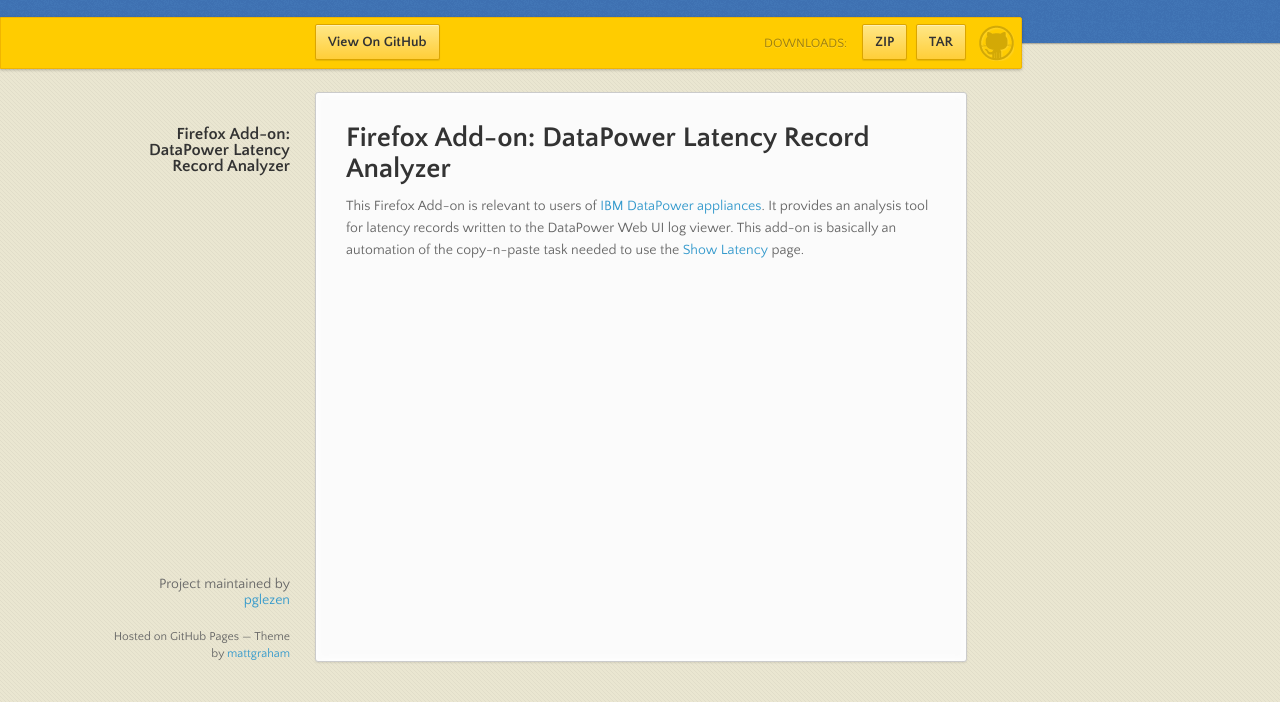
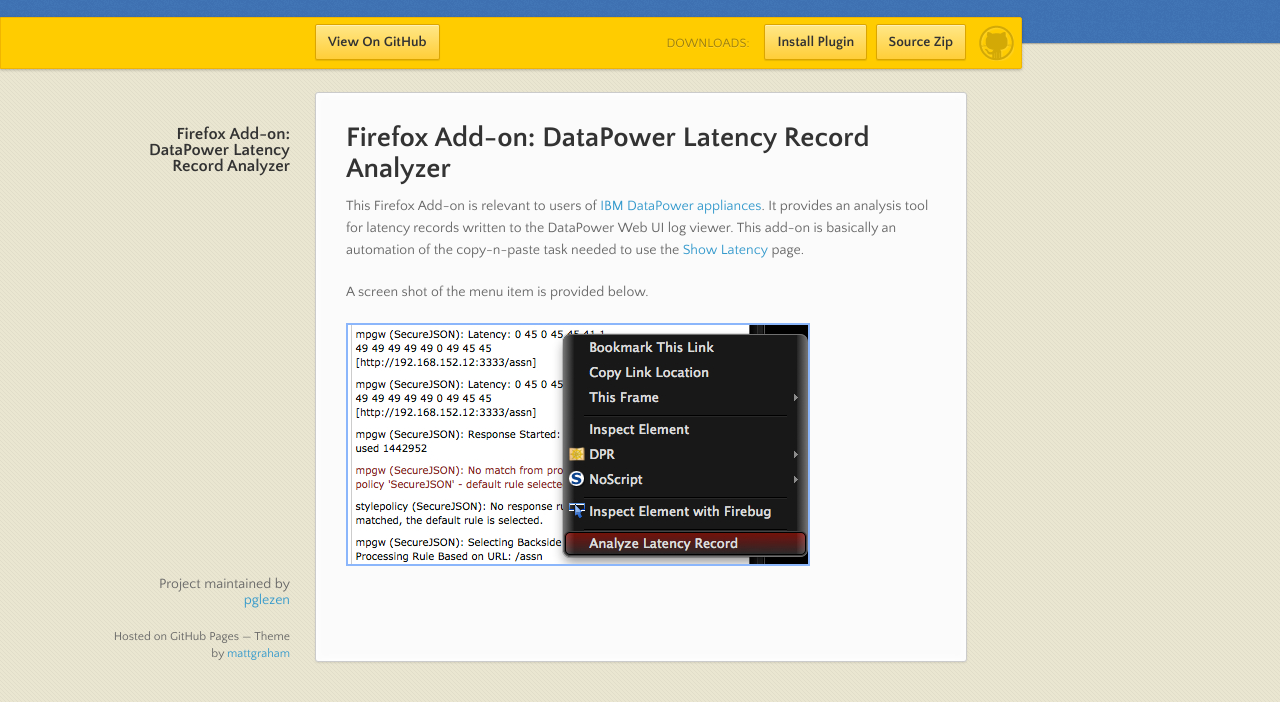
Before and after one commit to pglezen/dpShowLatency, a plain HTML site: page index.html in a window 1280 px wide. Shown: the part 98-800 px from the top of the page. Drawn offline with nearby package versions, Linux system fonts and the light colour scheme.

Commit message:
Added XPI file to download list.
I also added a screenshot of the menu item to the description.

```diff
--- a/index.html
+++ b/index.html
@@ -28,8 +28,8 @@
         <div class="downloads">
           <span>Downloads:</span>
           <ul>
-            <li><a href="https://github.com/pglezen/dpShowLatency/zipball/master" class="button">ZIP</a></li>
-            <li><a href="https://github.com/pglezen/dpShowLatency/tarball/master" class="button">TAR</a></li>
+            <li><a href="https://github.com/pglezen/dpShowLatency/builds/dpshowlatency.xpi" class="button">Install Plugin</a></li>
+            <li><a href="https://github.com/pglezen/dpShowLatency/zipball/master" class="button">Source Zip</a></li>
           </ul>
         </div>
       </div><!-- end banner -->
@@ -43,11 +43,13 @@
 <a name="firefox-add-on-datapower-latency-record-analyzer" class="anchor" href="#firefox-add-on-datapower-latency-record-analyzer"><span class="octicon octicon-link"></span></a>Firefox Add-on: DataPower Latency Record Analyzer</h1>
 
 <p>This Firefox Add-on is relevant to users of
-<a href="http://www-03.ibm.com/software/products/en/datapower-xi52">IBM DataPower appliances</a>.
+<a href="http://www.ibm.com/software/products/en/datapower-xi52">IBM DataPower appliances</a>.
 It provides an analysis tool for latency records written to the
 DataPower Web UI log viewer.  This add-on is basically an automation
 of the copy-n-paste task needed to use the
 <a href="http://glezen.org/ShowLatency.html">Show Latency</a> page.</p>
+<p>A screen shot of the menu item is provided below.</p>
+<img src="images/menuItem.jpg" alt="Menu Item Screenshot"/>
       </section>
       <footer>
         <p>Project maintained by <a href="https://github.com/pglezen">pglezen</a></p>
```
Also changed, not shown: images/menuItem.jpg (added), 1 other file.
